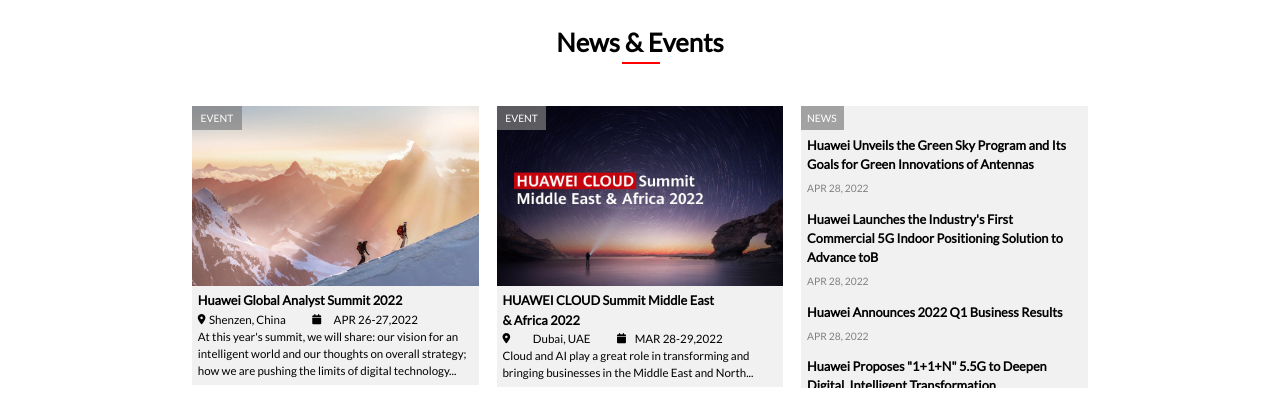
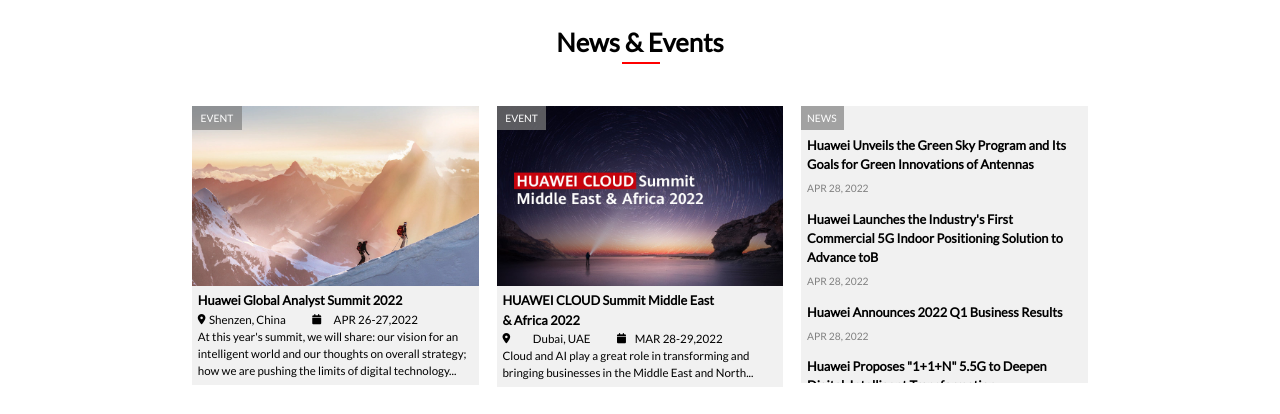
Before and after one commit to atakriti/huawei-clone, a website: page src/index.html in a window 1280 px wide. Shown: the part 794-1208 px from the top of the page. Before the commit the page ends 1182 px from the top, so only its background shows below. Drawn offline with nearby package versions, Linux system fonts and the light colour scheme; files that its build step writes are made by us from their sources.

Commit message:
news evnets updated

```diff
--- a/src/scss/_main-con.scss
+++ b/src/scss/_main-con.scss
@@ -487,7 +487,7 @@
     display: flex;
     flex-direction: column;
     align-items: center;
-    padding-top: 2%;
+    padding: 2% 0;
     h1 {
       text-align: center;
       width: 20%;
@@ -510,7 +510,8 @@
       margin-top: 5%;
       display: flex;
       justify-content: space-between;
-      align-items: center;
+    //   align-items: center;
+
       .news-div {
         width: 32%;
         position: relative;
@@ -576,7 +577,7 @@
       }
       .news-div-third {
         width: 32%;
-        height: 22vw;
+        height: 21.6vw;
         overflow-y: scroll;
         background-color: rgb(241, 241, 241);
         position: relative;
```
